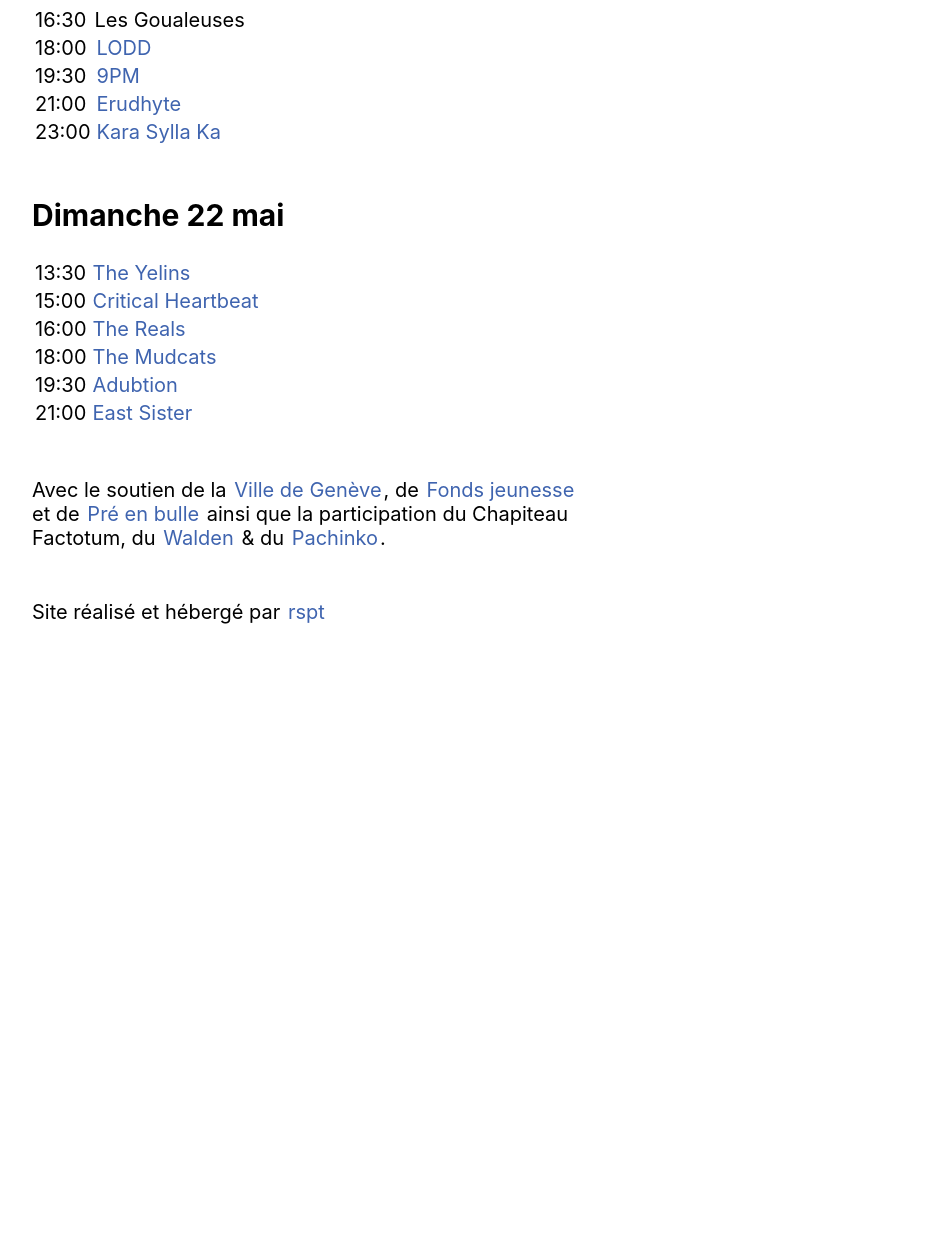
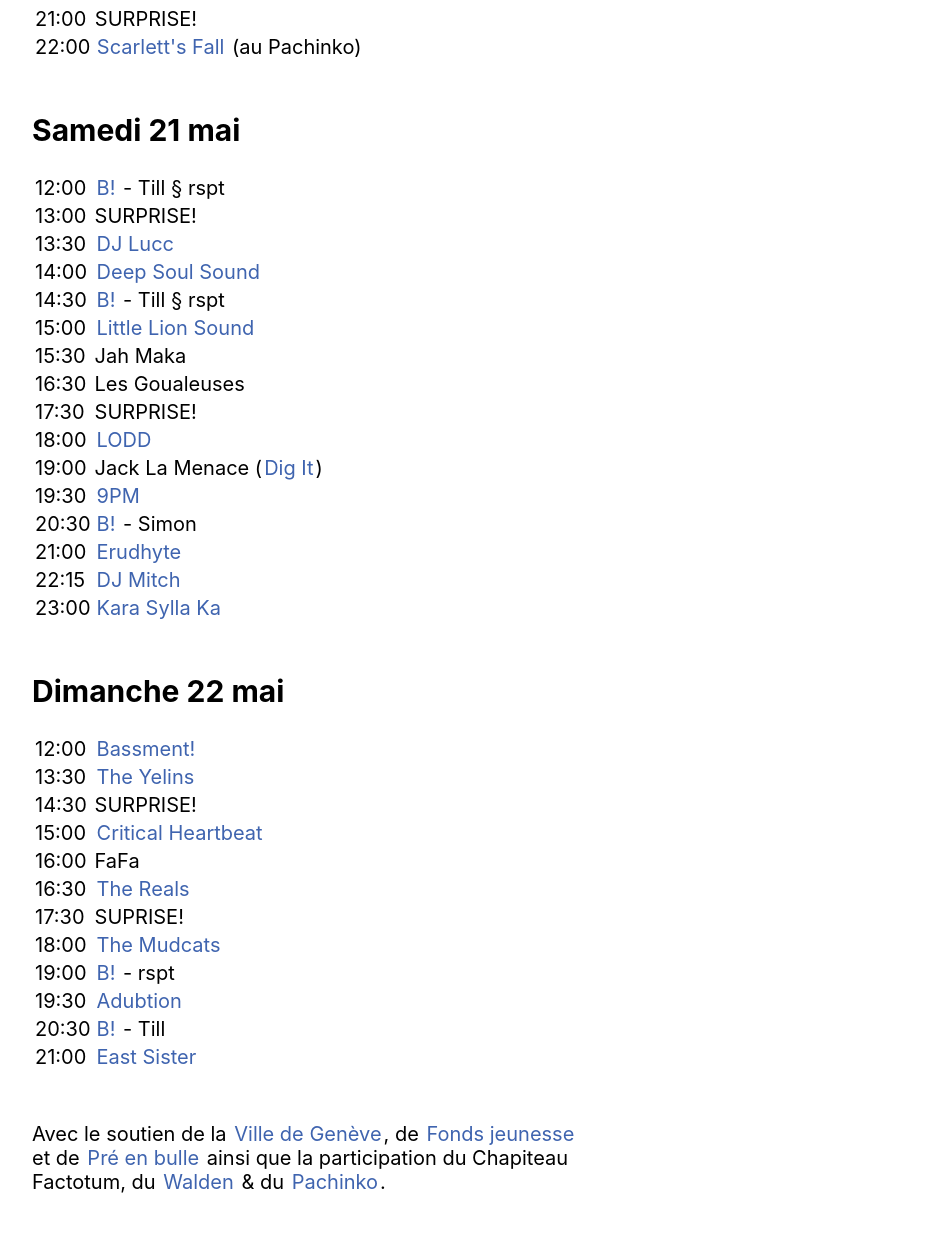
Before and after one commit to larucheio/chapiteaugrottes.ch, a website: page build/index.html in a window 1280 px wide. Shown: the part 687-1929 px from the top of the page, without its empty margins (324-1257 px from the left). Before the commit the page ends 1327 px from the top, so only its background shows below. Drawn offline with nearby package versions, Linux system fonts and the light colour scheme; files that its build step writes are made by us from their sources; a web font is replaced by a local one.

Commit message:
Update lineup

```diff
--- a/build/index.html
+++ b/build/index.html
@@ -64,6 +64,30 @@
     <table>
       <tbody>
         <tr>
+          <td><time datetime="2016-05-20T17:00">17:00</time></td>
+          <td><a href="https://soundcloud.com/postenebraslucc">DJ Lucc</a></td>
+        </tr>
+        <tr>
+          <td><time datetime="2016-05-20T18:30">18:30</time></td>
+          <td><a href="http://bassment.ch/">Bassment!</a></td>
+        </tr>
+        <tr>
+          <td><time datetime="2016-05-20T19:00">19:00</time></td>
+          <td><a href="https://soundcloud.com/y2000">2000</a></td>
+        </tr>
+        <tr>
+          <td><time datetime="2016-05-20T19:30">19:30</time></td>
+          <td><a href="https://soundcloud.com/androo-3">Androo</a></td>
+        </tr>
+        <tr>
+          <td><time datetime="2016-05-20T20:00">20:00</time></td>
+          <td><a href="http://bassment.ch/">Bassment!</a></td>
+        </tr>
+        <tr>
+          <td><time datetime="2016-05-20T20:00">21:00</time></td>
+          <td>SURPRISE!</td>
+        </tr>
+        <tr>
           <td><time datetime="2016-05-20T22:00">22:00</time></td>
           <td><a href="http://scarlettsfall.com/">Scarlett's Fall</a> (au Pachinko)</td>
         </tr>
@@ -76,20 +100,64 @@
     <table>
       <tbody>
         <tr>
-          <td><time datetime="2016-05-16:30">16:30</time></td>
+          <td><time datetime="2016-05-21T12:00">12:00</time></td>
+          <td><a href="http://bassment.ch">B!</a> - Till § rspt</td>
+        </tr>
+        <tr>
+          <td><time datetime="2016-05-21T13:00">13:00</time></td>
+          <td>SURPRISE!</td>
+        </tr>
+        <tr>
+          <td><time datetime="2016-05-21T13:30">13:30</time></td>
+          <td><a href="https://soundcloud.com/postenebraslucc">DJ Lucc</a></td>
+        </tr>
+        <tr>
+          <td><time datetime="2016-05-21T14:00">14:00</time></td>
+          <td><a href="https://www.facebook.com/Deep-Soul-Sound-229657120432113">Deep Soul Sound</a></td>
+        </tr>
+        <tr>
+          <td><time datetime="2016-05-21T14:30">14:30</time></td>
+          <td><a href="http://bassment.ch">B!</a> - Till § rspt</td>
+        </tr>
+        <tr>
+          <td><time datetime="2016-05-21T15:00">15:00</time></td>
+          <td><a href="http://www.littlelionsound.com/">Little Lion Sound</a></td>
+        </tr>
+        <tr>
+          <td><time datetime="2016-05-21T15:30">15:30</time></td>
+          <td>Jah Maka</td>
+        </tr>
+        <tr>
+          <td><time datetime="2016-05-21T16:30">16:30</time></td>
           <td>Les Goualeuses</td>
+        </tr>
+        <tr>
+          <td><time datetime="2016-05-21T17:30">17:30</time></td>
+          <td>SURPRISE!</td>
         </tr>
         <tr>
           <td><time datetime="2016-05-21T18:00">18:00</time></td>
           <td><a href="https://www.facebook.com/loddgroupe/">LODD</a></td>
         </tr>
         <tr>
+          <td><time datetime="2016-05-21T19:00">19:00</time></td>
+          <td>Jack La Menace (<a href="https://www.facebook.com/DIG-it-Records-492664740809943">Dig It</a>)</td>
+        </tr>
+        <tr>
           <td><time datetime="2016-05-21T19:30">19:30</time></td>
           <td><a href="http://the9.pm/">9PM</a></td>
         </tr>
         <tr>
+          <td><time datetime="2016-05-21T20:30">20:30</time></td>
+          <td><a href="http://bassment.ch">B!</a> - Simon</td>
+        </tr>
+        <tr>
           <td><time datetime="2016-05-21T21:00">21:00</time></td>
           <td><a href="http://www.erudhyte.com/">Erudhyte</a></td>
+        </tr>
+        <tr>
+          <td><time datetime="2016-05-21T22:15">22:15</time></td>
+          <td><a href="https://www.facebook.com/djmitchgeneve">DJ Mitch</a></td>
         </tr>
         <tr>
           <td><time datetime="2016-05-21T23:00">23:00</time></td>
@@ -104,8 +172,16 @@
     <table>
       <tbody>
         <tr>
+          <td><time datetime="2016-05-22T12:00">12:00</time></td>
+          <td><a href="http://bassment.ch/">Bassment!</a></td>
+        </tr>
+        <tr>
           <td><time datetime="2016-05-22T13:30">13:30</time></td>
           <td><a href="http://www.theyelins.com/">The Yelins</a></td>
+        </tr>
+        <tr>
+          <td><time datetime="2016-05-22T14:30">14:30</time></td>
+          <td>SURPRISE!</td>
         </tr>
         <tr>
           <td><time datetime="2016-05-22T15:00">15:00</time></td>
@@ -113,15 +189,31 @@
         </tr>
         <tr>
           <td><time datetime="2016-05-22T16:00">16:00</time></td>
+          <td>FaFa</td>
+        </tr>
+        <tr>
+          <td><time datetime="2016-05-22T16:30">16:30</time></td>
           <td><a href="https://www.facebook.com/TheRealsMusic">The Reals</a></td>
+        </tr>
+        <tr>
+          <td><time datetime="2016-05-22T17:30">17:30</time></td>
+          <td>SUPRISE!</td>
         </tr>
         <tr>
           <td><time datetime="2016-05-22T18:00">18:00</time></td>
           <td><a href="https://www.facebook.com/themudcats">The Mudcats</a></td>
         </tr>
         <tr>
+          <td><time datetime="2016-05-21T19:00">19:00</time></td>
+          <td><a href="http://bassment.ch">B!</a> - rspt</td>
+        </tr>
+        <tr>
           <td><time datetime="2016-05-22T19:30">19:30</time></td>
           <td><a href="https://www.facebook.com/Adubtion-123509147706887">Adubtion</a></td>
+        </tr>
+        <tr>
+          <td><time datetime="2016-05-21T20:30">20:30</time></td>
+          <td><a href="http://bassment.ch">B!</a> - Till</td>
         </tr>
         <tr>
           <td><time datetime="2016-05-22T21:00">21:00</time></td>
```
